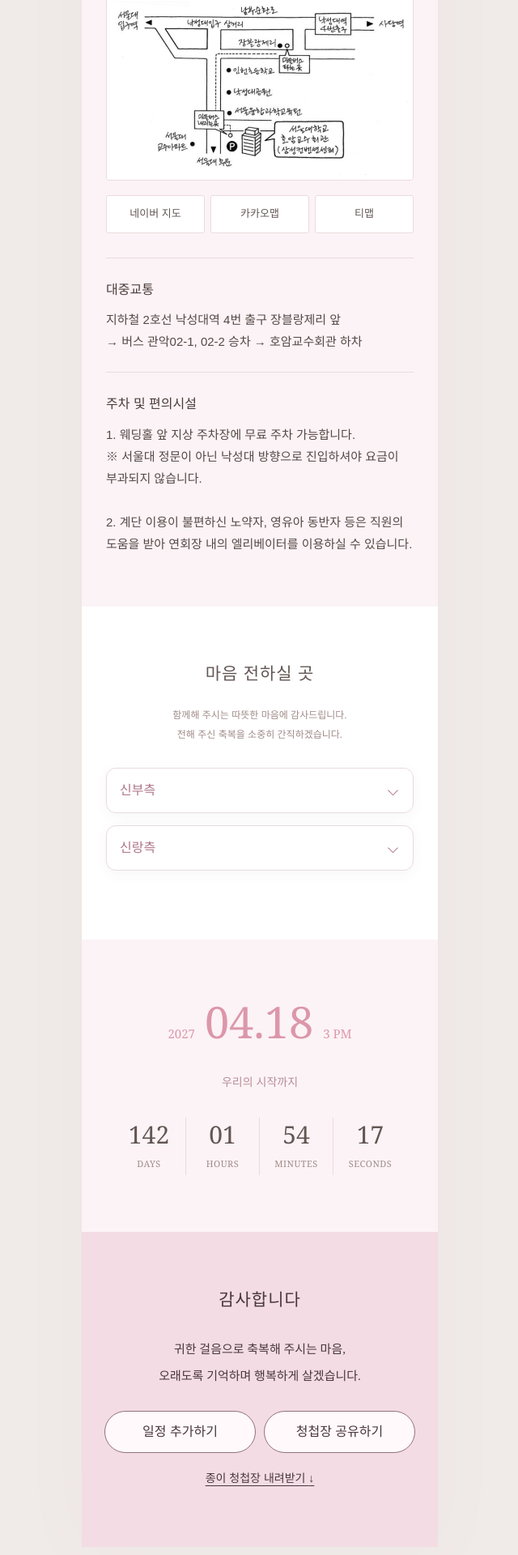
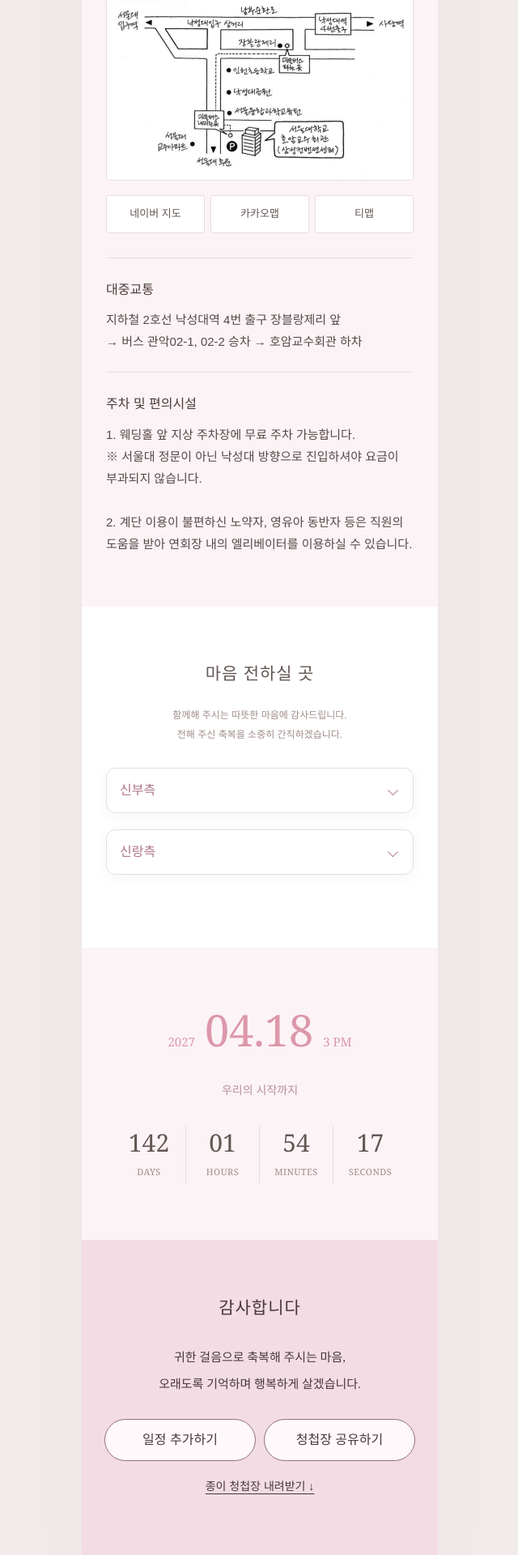
Before and after one commit to yuriandhoon/wedding, a Jekyll site: the page built from yuri/index.html, in a window 1280 px wide. Shown: the part 2518-4438 px from the top of the page at 81% size, without its empty margins (319-959 px from the left). Built offline with Jekyll 4.4.1, drawn with Linux system fonts in a browser that asks for light colours.

Commit message:
Update style.css

```diff
--- a/css/style.css
+++ b/css/style.css
@@ -388,7 +388,7 @@ p {
 
 /* 신랑측·신부측 접이식 계좌 목록 */
 .account-group {
-  margin-top: 12px;    margin-bottom: 15px;
+  margin-top: 12px;    margin-bottom: 20px;
   overflow: hidden;    background: #fff;
   border: 1px solid var(--line);
   border-radius: 12px;
```
